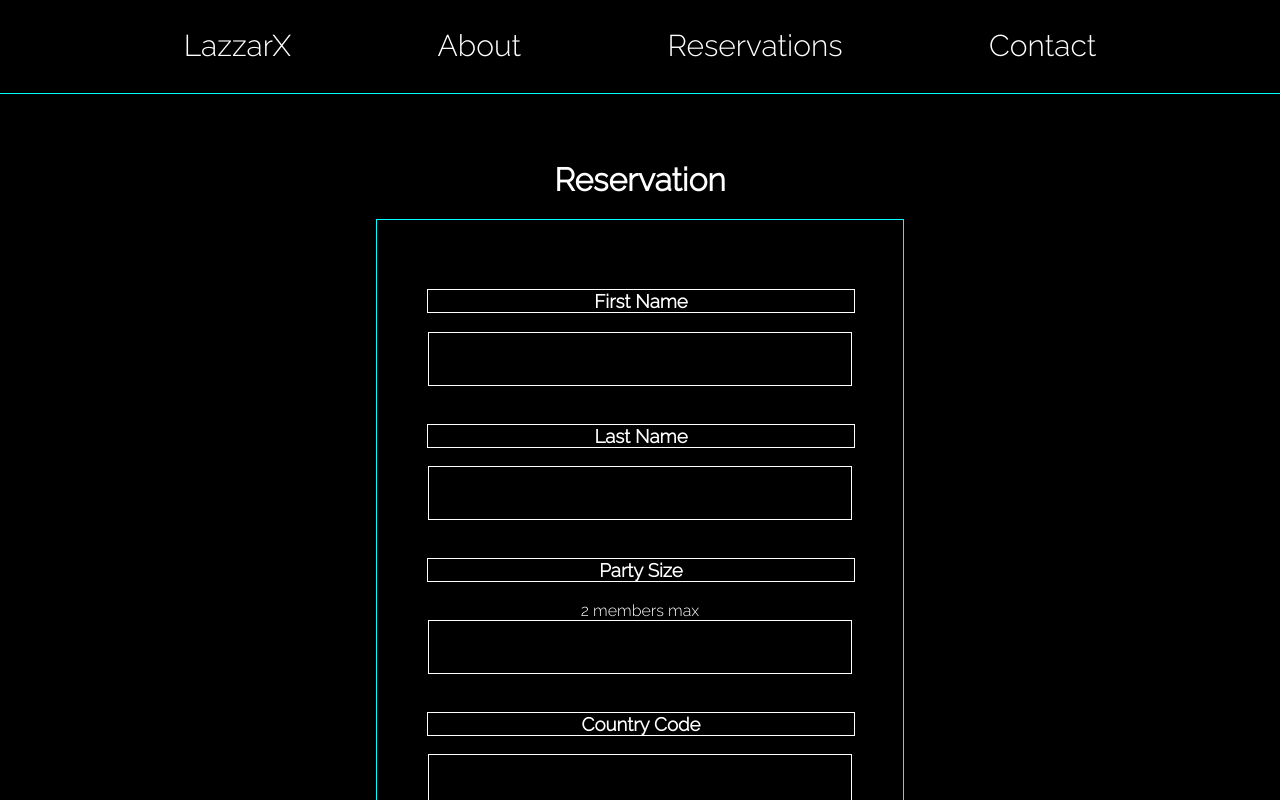
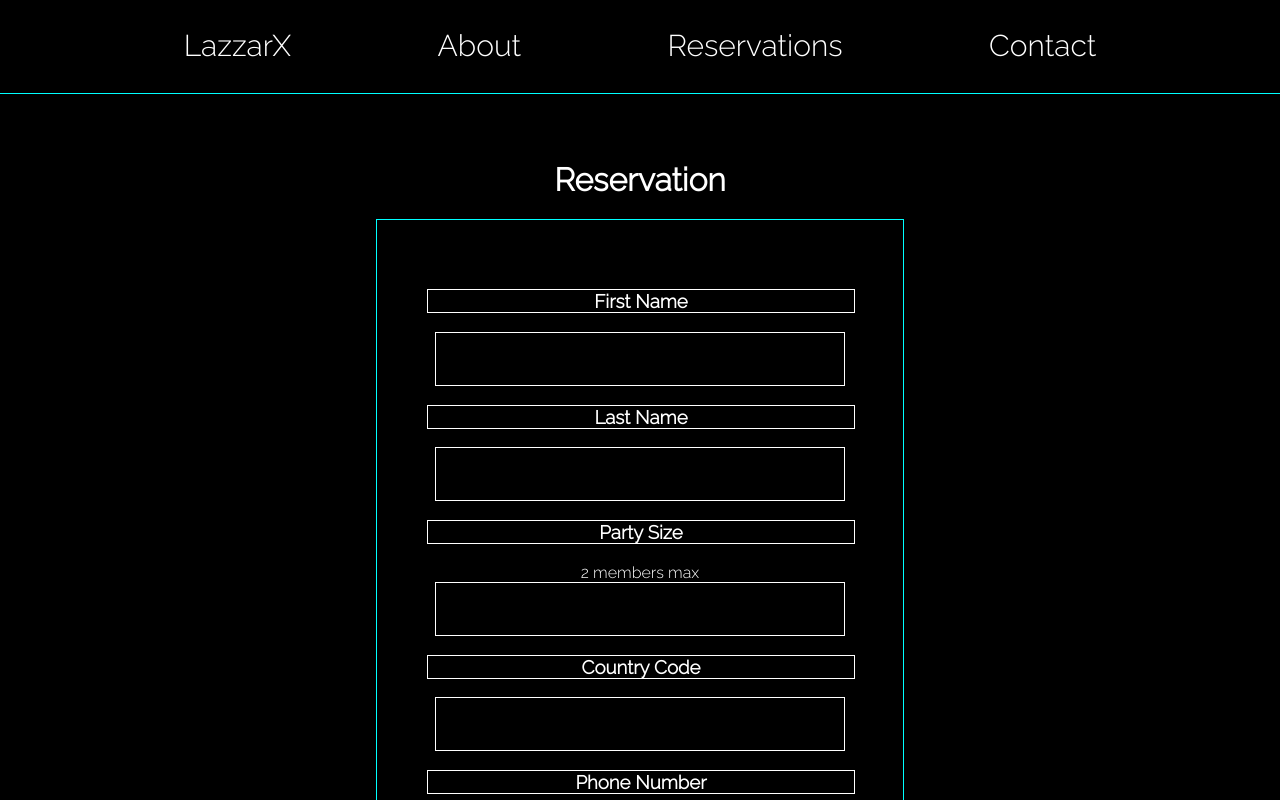
Before and after one commit to Kevin-Arista/LazerTag, a React (Create React App) app in the folder client-frontend/: page /reservations in a window 1280 px wide. Shown: the top 800 px of the page. Built offline with nearby package versions, Linux system fonts and the light colour scheme; a web font is replaced by a local one.

Commit message:
fixed form input width

```diff
--- a/client-frontend/src/pages/reservations.css
+++ b/client-frontend/src/pages/reservations.css
@@ -21,10 +21,9 @@ input[type="text"] {
 	font-family: monospace;
 	font-size: 30px;
 	border: 1px white solid;
-	display: block;
 	margin: auto;
 	height: 50px;
-	width: 98%;
+	width: 95%;
 }
 
 input:focus {
```
